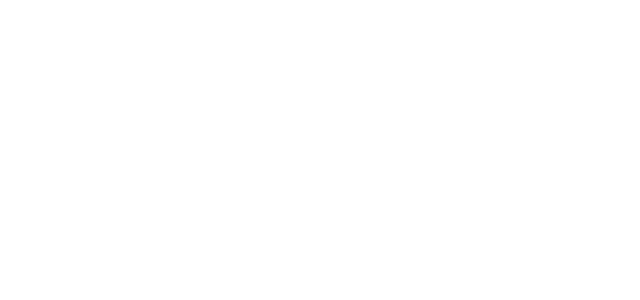
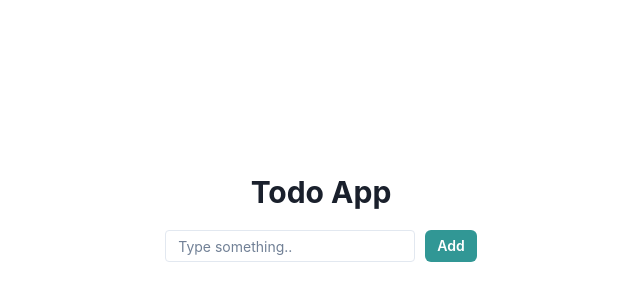
Before and after one commit to yaliyev/typescript-react-weekend, a React (Vite) app in the folder todo-react-typescript/: page / in a window 1280 px wide. Shown: the part 42-342 px from the top of the page, without its empty margins (319-959 px from the left). Built offline with nearby package versions, Linux system fonts and the light colour scheme.

Commit message:
state and props configuring

```diff
--- a/todo-react-typescript/package.json
+++ b/todo-react-typescript/package.json
@@ -10,6 +10,10 @@
     "preview": "vite preview"
   },
   "dependencies": {
+    "@chakra-ui/react": "^2.8.2",
+    "@emotion/react": "^11.11.1",
+    "@emotion/styled": "^11.11.0",
+    "framer-motion": "^10.16.16",
     "react": "^18.2.0",
     "react-dom": "^18.2.0"
   },
--- a/todo-react-typescript/src/App.tsx
+++ b/todo-react-typescript/src/App.tsx
@@ -1,25 +1,17 @@
 import { useState } from 'react'
 import TodoList from './models/TodoList'
 import Todo from './models/Todo';
+import { ChakraProvider } from '@chakra-ui/react';
+import TodoListPage from './components/TodoListPage';
 
 
 
 function App() {
-
-  const todoList:TodoList = TodoList.createInstance();
-
-  // const todo1:Todo = new Todo("1","value1",false);
-
-  // todoList.add(todo1);
-
-  console.log(todoList);
-
-
-
-
   return (
     <>
-
+      <ChakraProvider>
+        <TodoListPage/>
+      </ChakraProvider>
     </>
   )
 }
--- /dev/null
+++ b/todo-react-typescript/src/components/TodoItem.tsx
@@ -0,0 +1,23 @@
+import { Button, Flex } from '@chakra-ui/react'
+import React from 'react'
+import { Text } from '@chakra-ui/react'
+import Todo from '../models/Todo'
+const TodoItem = (props:{todo:Todo}) => {
+
+  return (
+    <Flex>
+        <Text  paddingBlock={"5px"} fontSize='sm'>{props.todo.value}</Text>
+        <Button marginLeft={"10px"} padding={'15px'} colorScheme='teal' size='sm'>
+                        Edit
+                    </Button>
+                    <Button marginLeft={"10px"} padding={'15px'} colorScheme='teal' size='sm'>
+                        Remove
+                    </Button>
+                    <Button marginLeft={"10px"} padding={'15px'} colorScheme='teal' size='sm'>
+                        Mark
+                    </Button>
+    </Flex>
+  )
+}
+
+export default TodoItem
--- /dev/null
+++ b/todo-react-typescript/src/components/TodoListPage.tsx
@@ -0,0 +1,56 @@
+import { Box, Button, Container, Flex, Heading, Input, Stack } from '@chakra-ui/react'
+import React, { useEffect, useState } from 'react'
+import TodoItem from './TodoItem'
+import Todo from '../models/Todo'
+import TodoList from '../models/TodoList'
+
+const TodoListPage = () => {
+
+
+    const todoList:TodoList = TodoList.createInstance();
+    const [list,setList] = useState(todoList);
+
+    useEffect(()=>{
+
+     setList(todoList);
+
+    },[])
+    //  const todo1:Todo = new Todo("1","value1",false);
+
+    return (
+        <Container marginTop='200px' maxW='xl' centerContent>
+            <Box padding='4' maxW='md'>
+
+                <Heading textAlign={"center"} as='h3' size='lg'>
+                    Todo App
+                </Heading>
+
+                <Stack marginTop={"20px"} spacing={3}>
+                    <Flex>
+                    <Input borderRadius={'4px'} placeholder='Type something..' size='sm' />
+                    <Button marginLeft={"10px"} padding={'15px'} colorScheme='teal' size='sm'>
+                        Add
+                    </Button>
+
+                    </Flex>
+                </Stack>
+
+                <Stack marginTop={"20px"}>
+
+
+                      {list.list.map((todo:Todo)=>{
+                         return <TodoItem todo={todo} />
+                      })};
+
+
+
+                </Stack>
+
+
+
+            </Box>
+        </Container>
+    )
+}
+
+export default TodoListPage
```
Also changed, not shown: 1 other file (tests, documents, lock files or other folders).
